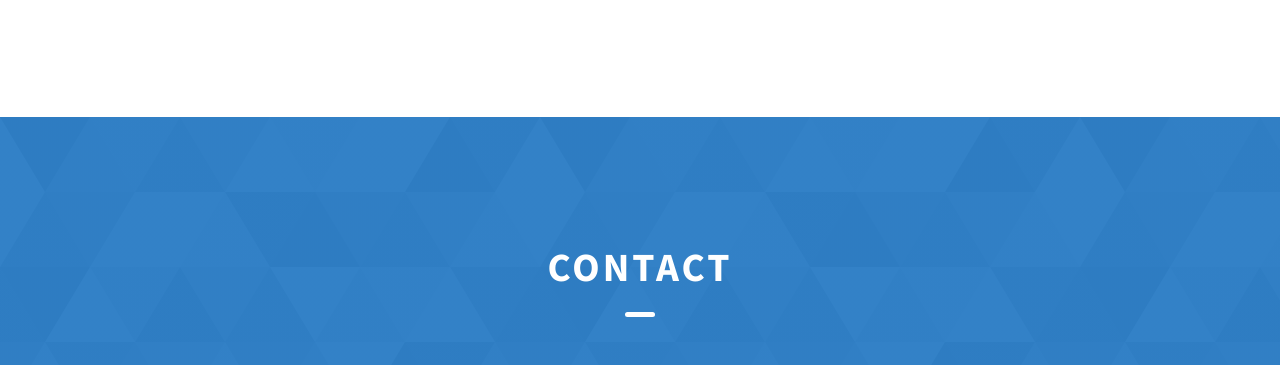
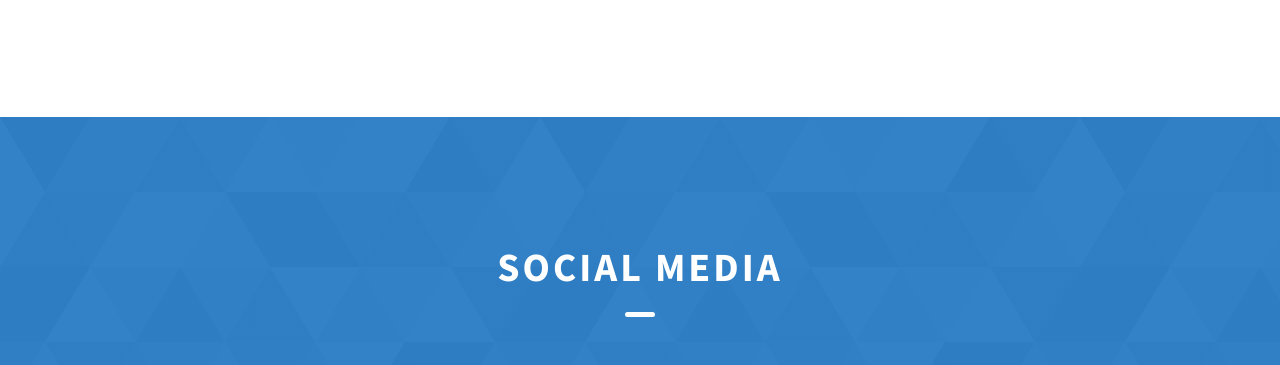
Before and after one commit to theranjitpandey/thisisranjitpandey, a website: page index.html in a window 1280 px wide. Shown: the part 4243-4608 px from the top of the page. Drawn offline with Linux system fonts and the light colour scheme.

Commit message:
Update index.html

```diff
--- a/index.html
+++ b/index.html
@@ -79,7 +79,7 @@
             </li>
 
             <li class="header__sm-menu-link">
-              <a href="./index.html#contact"> Contact </a>
+              <a href="form.html"> Contact Us </a>
             </li>
           </ul>
         </div>
@@ -302,7 +302,7 @@
     <section id="contact" class="contact sec-pad dynamicBg">
       <div class="main-container">
         <h2 class="heading heading-sec heading-sec__mb-med">
-          <span class="heading-sec__main heading-sec__main--lt">Contact</span>
+          <span class="heading-sec__main heading-sec__main--lt">Social Media</span>
           <span class="heading-sec__sub heading-sec__sub--lt">
           </span>
         </h2>
```
